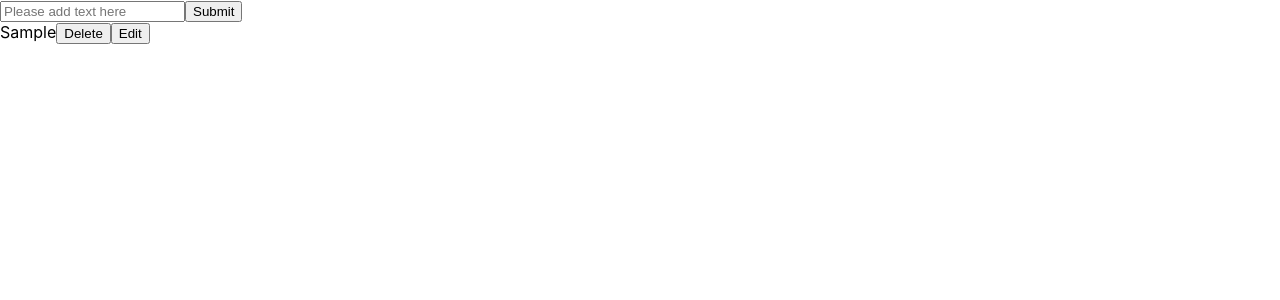
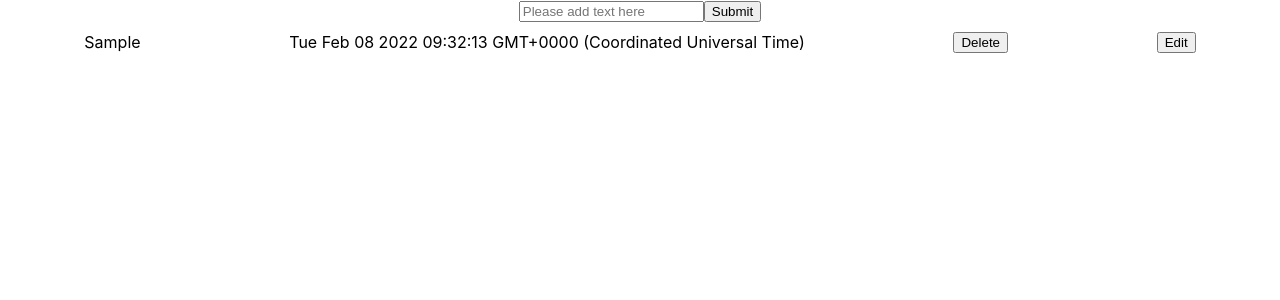
Before and after one commit to ammy-bajwa/todo-test, a React (Create React App) app: page / in a window 1280 px wide. Both pictures are taken after typing "Sample" into the empty fields and a click on the button "Submit". Shown: the top 300 px of the page. Built offline with nearby package versions, Linux system fonts and the light colour scheme.

Commit message:
Sorting todos

```diff
--- a/src/App.css
+++ b/src/App.css
@@ -0,0 +1,15 @@
+.space-around-childs {
+  display: flex;
+  justify-content: space-around;
+  margin: 10px;
+}
+
+.w-100 {
+  width: 100%;
+}
+.center-childs {
+  align-items: center;
+  display: flex;
+  flex-direction: column;
+  justify-content: space-evenly;
+}
--- a/src/App.tsx
+++ b/src/App.tsx
@@ -18,12 +18,22 @@ function App() {
   }, []);
 
   useEffect(() => {
-    localStorage.setItem("todos", JSON.stringify(todos));
+    const updatedArr = todos.sort(function (a, b) {
+      return b.createdAt - a.createdAt;
+    });
+    localStorage.setItem("todos", JSON.stringify(updatedArr));
   }, [todos]);
 
   const handleSubmit = (event: React.SyntheticEvent<HTMLFormElement>) => {
     event?.preventDefault();
-    setTodos([...todos, { id: Math.random().toString(), text: todoText }]);
+    setTodos([
+      {
+        id: Math.random().toString(),
+        text: todoText,
+        createdAt: new Date().getTime(),
+      },
+      ...todos,
+    ]);
     setTodoText("");
   };
   const handleInputChange = (event: React.ChangeEvent<HTMLInputElement>) => {
@@ -54,7 +64,7 @@ function App() {
     setEditingItemId(id);
   };
   return (
-    <div>
+    <div className="center-childs">
       <TodoForm
         isEditing={isEditing}
         handleEdit={handleEdit}
--- a/src/components/Todos.tsx
+++ b/src/components/Todos.tsx
@@ -2,11 +2,11 @@ import { TodosProType } from "../types";
 
 const Todos = ({ todos, handleDelete, handleEditClick }: TodosProType) => {
   return (
-    <div>
-      {todos?.map(({ text, id }, i) => (
-        <div key={i * Math.random()}>
+    <div className="w-100">
+      {todos?.map(({ text, id, createdAt }, i) => (
+        <div key={i * Math.random()} className="space-around-childs">
           {text}
-
+          <span>{new Date(createdAt).toString()}</span>
           <button type="button" onClick={() => handleDelete(id)}>
             Delete
           </button>
--- a/src/types/index.ts
+++ b/src/types/index.ts
@@ -3,6 +3,7 @@ import { ChangeEvent } from "react";
 export type TodoType = {
   text: string;
   id: string;
+  createdAt: number;
 };
 
 export type TodosProType = {
```
